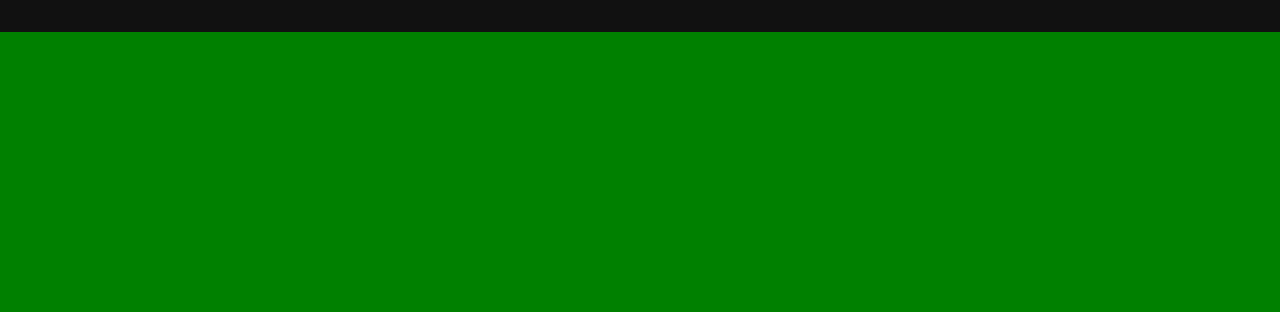
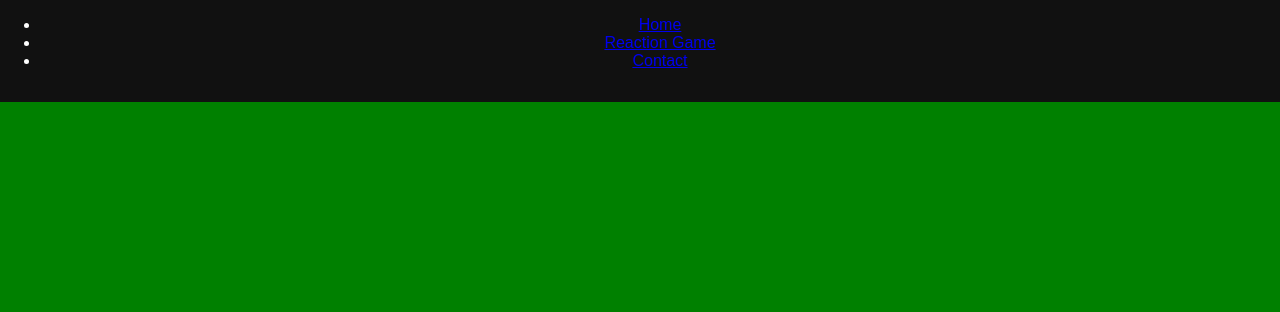
Before and after one commit to EffieNeu/ThatRandomSite, a plain HTML site: page reaction.html in a window 1280 px wide. Shown: the top 312 px of the page. Drawn offline with Linux system fonts and the light colour scheme.

Commit message:
Fixed Header Navigation Bar
On the contact page there was no reaction option and on reaction page there was no header added/fixed both issues

```diff
--- a/reaction.html
+++ b/reaction.html
@@ -39,6 +39,16 @@
   </style>
 </head>
 <body>
+
+<header>
+    <nav>
+      <ul>
+        <li><a href="index.html">Home</a></li>
+        <li><a href="reaction.html">Reaction Game</a></li>
+        <li><a href="contact.html">Contact</a></li>
+      </ul>
+    </nav>
+  </header>
 
   <div id="game">Wait for green...</div>
   <button id="play-again">Play Again</button>
```
Also changed, not shown: contact.html (+1 -0 lines).
